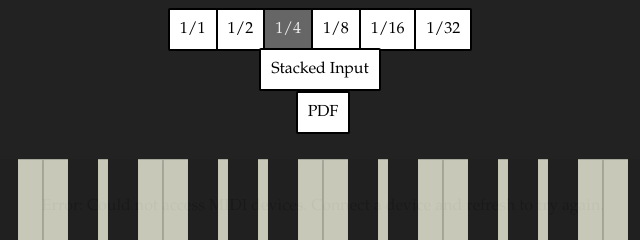
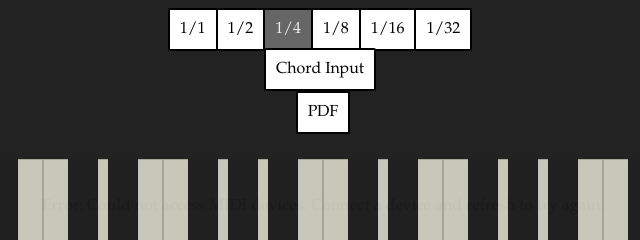
Before and after one commit to ivan-v/Piano-Scribe, a plain HTML site: page index.html in a window 1280 px wide. Shown: the top 240 px of the page, 317-957 px from the left. Drawn offline with nearby package versions, Linux system fonts and the light colour scheme; no server answers; a script that the page names is missing.

Commit message:
Change 'stacked input' to 'chord input'

```diff
--- a/index.html
+++ b/index.html
@@ -39,7 +39,7 @@
 
         <div id="NoteStackSelection" class="NoteClefSelection">
             <input type="checkbox" name="stack" id="ChordInputMode" value="Stacked Input">
-            <label for="ChordInputMode">Stacked Input</label>
+            <label for="ChordInputMode">Chord Input</label>
         </div>
 
         <button id="modalButton" class="button">PDF</button>
```
